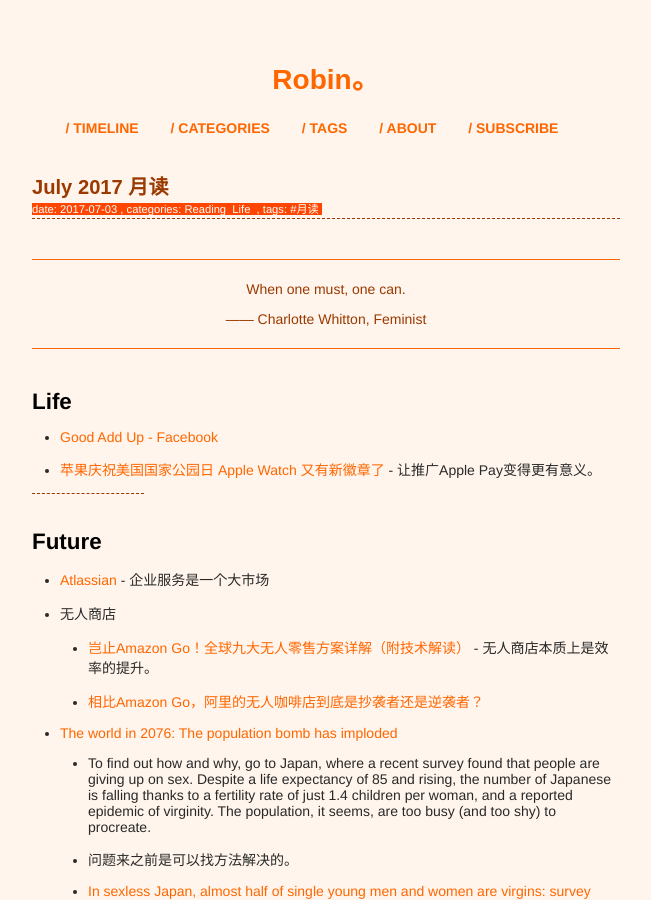
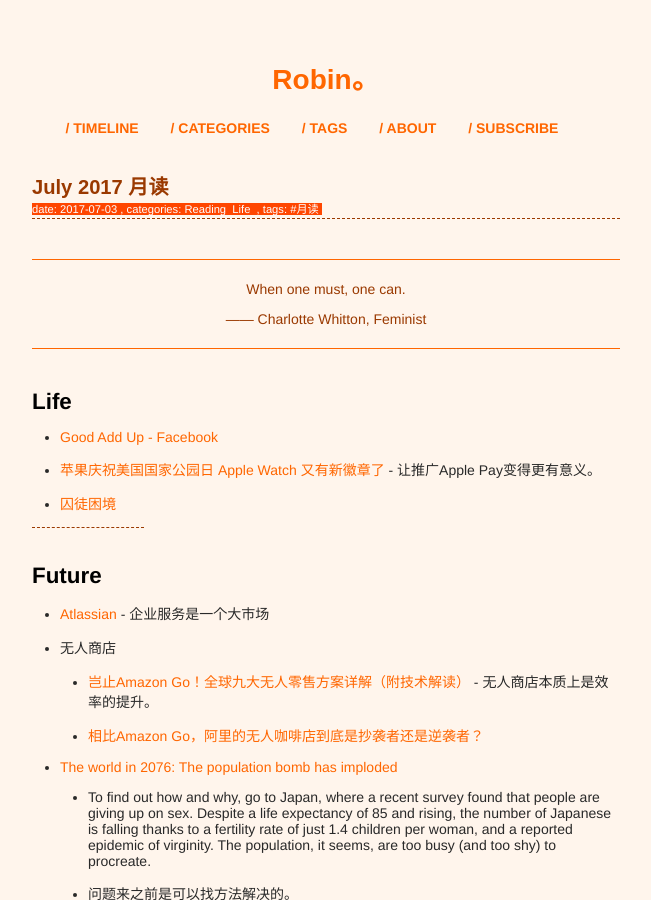
Before and after one commit to xianyuxmu/xianyuxmu.github.io, a Jekyll site: the page built from _posts/2017-07-03-monthly-reading.md, in a window 1280 px wide and 900 px high. Shown: the whole window, without its empty margins (314-965 px from the left). Built offline with Jekyll 4.4.1, drawn with Linux system fonts in a browser that asks for light colours; comment, search, counter and statistics services are not loaded; some of the changed text lies outside the part shown.

Commit message:
Reading today

```diff
--- a/_posts/2017-07-03-monthly-reading.md
+++ b/_posts/2017-07-03-monthly-reading.md
@@ -19,6 +19,7 @@ tags:
 
 - [Good Add Up - Facebook](https://www.facebook.com/goodaddsup)
 - [苹果庆祝美国国家公园日 Apple Watch 又有新徽章了](http://www.cnbeta.com/articles/tech/627511.htm) - 让推广Apple Pay变得更有意义。
+- [囚徒困境](https://zh.wikipedia.org/wiki/%E5%9B%9A%E5%BE%92%E5%9B%B0%E5%A2%83)
 
 
 ----
```
Also changed, not shown: other parts of _posts/2017-07-03-monthly-reading.md (+1 -0 lines).
